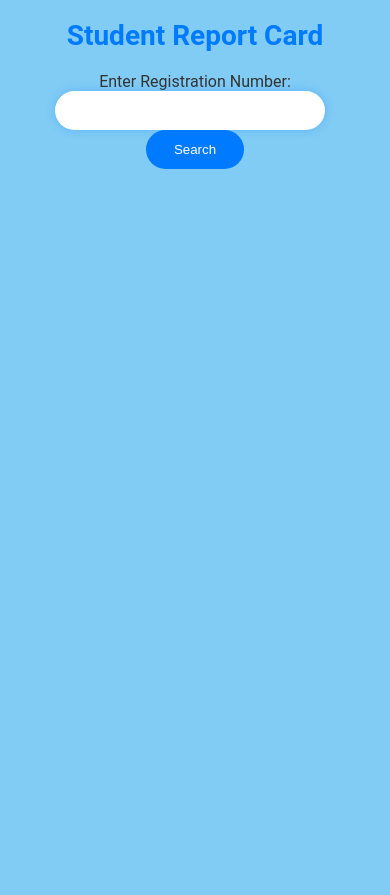
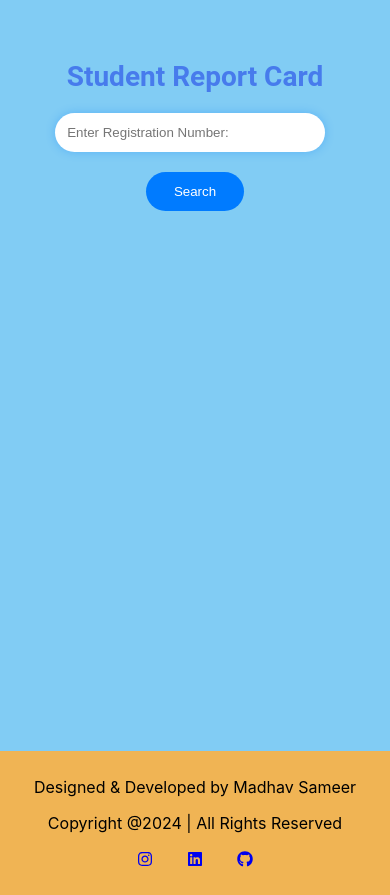
Before and after one commit to Madhavsameer/CUTM_RESULT_FRONTEND, a React (Create React App) app: page / in a window 390 px wide. Before the commit the page ends 844 px from the top, so only its background shows below. Built offline with nearby package versions, Linux system fonts and the light colour scheme.

Commit message:
added responsiveness and footer

```diff
--- a/package.json
+++ b/package.json
@@ -3,6 +3,11 @@
   "version": "0.1.0",
   "private": true,
   "dependencies": {
+    "@fortawesome/fontawesome-free": "^6.5.1",
+    "@fortawesome/fontawesome-svg-core": "^6.5.1",
+    "@fortawesome/free-brands-svg-icons": "^6.5.1",
+    "@fortawesome/free-solid-svg-icons": "^6.5.1",
+    "@fortawesome/react-fontawesome": "^0.2.0",
     "@fullcalendar/daygrid": "^6.1.10",
     "@fullcalendar/react": "^6.1.10",
     "@google-cloud/local-auth": "^2.1.0",
@@ -11,6 +16,7 @@
     "@testing-library/user-event": "^13.5.0",
     "axios": "^1.6.7",
     "googleapis": "^105.0.0",
+    "mdb-react-ui-kit": "^7.2.0",
     "react": "^18.2.0",
     "react-bootstrap": "^2.10.1",
     "react-dom": "^18.2.0",
--- a/src/StudentDetails.css
+++ b/src/StudentDetails.css
@@ -14,8 +14,9 @@ body{
 .title {
     text-align: center;
     margin-bottom: 20px;
+    margin-top:60px ;
     font-size: 32px;
-    color: #007bff;
+    color: #477bec;
 }
 
 .search-form {
@@ -40,6 +41,7 @@ body{
 .submit-button {
     padding: 12px 24px;
     background-color: #007bff;
+    margin: 20px 20px;
     color: #fff;
     border: none;
     border-radius: 20px;
@@ -123,14 +125,14 @@ body{
 
 @keyframes slideIn {
     from {
-        transform: translateZ(-50px);
+        transform: translateZ(-20px);
         opacity: 0;
         transform: scale(1.0);
     }
     to {
         transform: translateZ(0);
         opacity: 1;
-        transform: scale(1.5);
+        transform: scale(1.1);
     }
 }
 @keyframes bganime {
@@ -156,7 +158,54 @@ body{
 
 .print-button:hover {
     background-color: hsl(211, 74%, 54%);
+    background-image: url();
 }
+#footer{
+    background-color: #f0b454;
+    margin-top: 520px;
+    padding: 10px;
+    text-align:center ;
+
+}
+.footer {
+    background-color: #333;
+    color: #fff;
+    padding: 20px 0;
+  }
+
+  .footer__container {
+    max-width: 960px;
+    margin: 0 auto;
+  }
+
+  .footer__links {
+    list-style-type: none;
+    padding: 0;
+    display: flex;
+    justify-content: center;
+  }
+
+  .footer__link-item {
+    margin-right: 20px;
+  }
+
+  .footer__link-item:last-child {
+    margin-right: 0;
+  }
+
+  .footer__icon {
+    width: 30px; /* Adjust size as needed */
+    height: 30px; /* Adjust size as needed */
+  }
+
+  .footer__link-item a {
+    display: inline-block;
+    transition: transform 0.3s ease-in-out;
+  }
+
+  .footer__link-item a:hover {
+    transform: scale(1.2); /* Increase size on hover */
+  }
 
 
 
--- a/src/StudentDetails.js
+++ b/src/StudentDetails.js
@@ -1,6 +1,11 @@
 import React, { useState, useEffect } from 'react';
 import axios from 'axios';
 import './StudentDetails.css'; // Import CSS file for styling
+
+import { faInstagram, faLinkedin, faGithub } from '@fortawesome/free-brands-svg-icons';
+
+import { FontAwesomeIcon } from '@fortawesome/react-fontawesome';
+import '@fortawesome/fontawesome-svg-core/styles.css';
 
 const StudentDetails = () => {
     const [regNo, setRegNo] = useState('');
@@ -23,7 +28,7 @@ const StudentDetails = () => {
     const handleSubmit = async (e) => {
         e.preventDefault();
         try {
-            const response = await axios.get(`https://cutm-result-backend.onrender.com/${regNo}`);
+            const response = await axios.get(`https://cutm-result-backend.onrender.com/api/students/${regNo}`);
             setStudentData(response.data); // Update studentData state with response data
             setStudentName(response.data[0]?.Name || '');
             setRegistrationNumber(response.data[0]?.Reg_No || '');
@@ -98,8 +103,8 @@ const StudentDetails = () => {
             <h1 className="title">Student Report Card</h1>
             <form onSubmit={handleSubmit} className="search-form">
                 <label>
-                    Enter Registration Number:
-                    <input type="text" value={regNo} onChange={handleChange} className="input-field" />
+
+                    <input type="text" value={regNo} onChange={handleChange} className="input-field" placeholder='Enter Registration Number:' />
                 </label>
                 <button type="submit" className="submit-button">Search</button>
             </form>
@@ -125,10 +130,11 @@ const StudentDetails = () => {
                         <thead>
                             <tr>
                                 <th>Sl No</th>
-                                <th>Reg No</th>
-                                <th>Name</th>
+                                {/* <th>Reg No</th>
+                                <th>Name</th> */}
+                                <th>Subject Name</th>
                                 <th>Subject Code</th>
-                                <th>Subject Name</th>
+
                                 <th>Type</th>
                                 <th>Credits</th>
                                 <th>Grade</th>
@@ -138,10 +144,11 @@ const StudentDetails = () => {
                             {studentData.map((student, index) => (
                                 <tr key={index}>
                                     <td>{student["Sl No"]}</td>
-                                    <td>{student.Reg_No}</td>
-                                    <td>{student.Name}</td>
+                                    {/* <td>{student.Reg_No}</td>
+                                    <td>{student.Name}</td> */}
+                                    <td>{student.Subject_Name}</td>
                                     <td>{student.Subject_Code}</td>
-                                    <td>{student.Subject_Name}</td>
+
                                     <td>{student.Type}</td>
                                     <td>{student.Credits}</td>
                                     <td>{student.Grade}</td>
@@ -151,10 +158,36 @@ const StudentDetails = () => {
                     </table>
                     <p className="cgpa">CGPA: {cgpa.toFixed(2)}</p>
 
+
                 </div>
             )}
 
+
         </div>
+        <div id='footer'>
+               <p> Designed & Developed by Madhav Sameer</p>
+               <p> Copyright @2024 | All Rights Reserved</p>
+               <ul className="footer__links">
+          <li className="footer__link-item">
+            <a href="https://www.instagram.com/aditya.exeeeee" target="_blank" rel="noopener noreferrer">
+              <FontAwesomeIcon icon={faInstagram} className="footer__icon" />
+            </a>
+          </li>
+          <li className="footer__link-item">
+            <a href="https://www.linkedin.com/in/madhavsameer" target="_blank" rel="noopener noreferrer">
+              <FontAwesomeIcon icon={faLinkedin} className="footer__icon" />
+            </a>
+          </li>
+          <li className="footer__link-item">
+            <a href="https://github.com/madhavsameer" target="_blank" rel="noopener noreferrer">
+              <FontAwesomeIcon icon={faGithub} className="footer__icon" />
+            </a>
+          </li>
+          {/* Add more social media links as needed */}
+        </ul>
+
+
+            </div>
 
         </div>
     );
```
Also changed, not shown: 1 other file (tests, documents, lock files or other folders).
